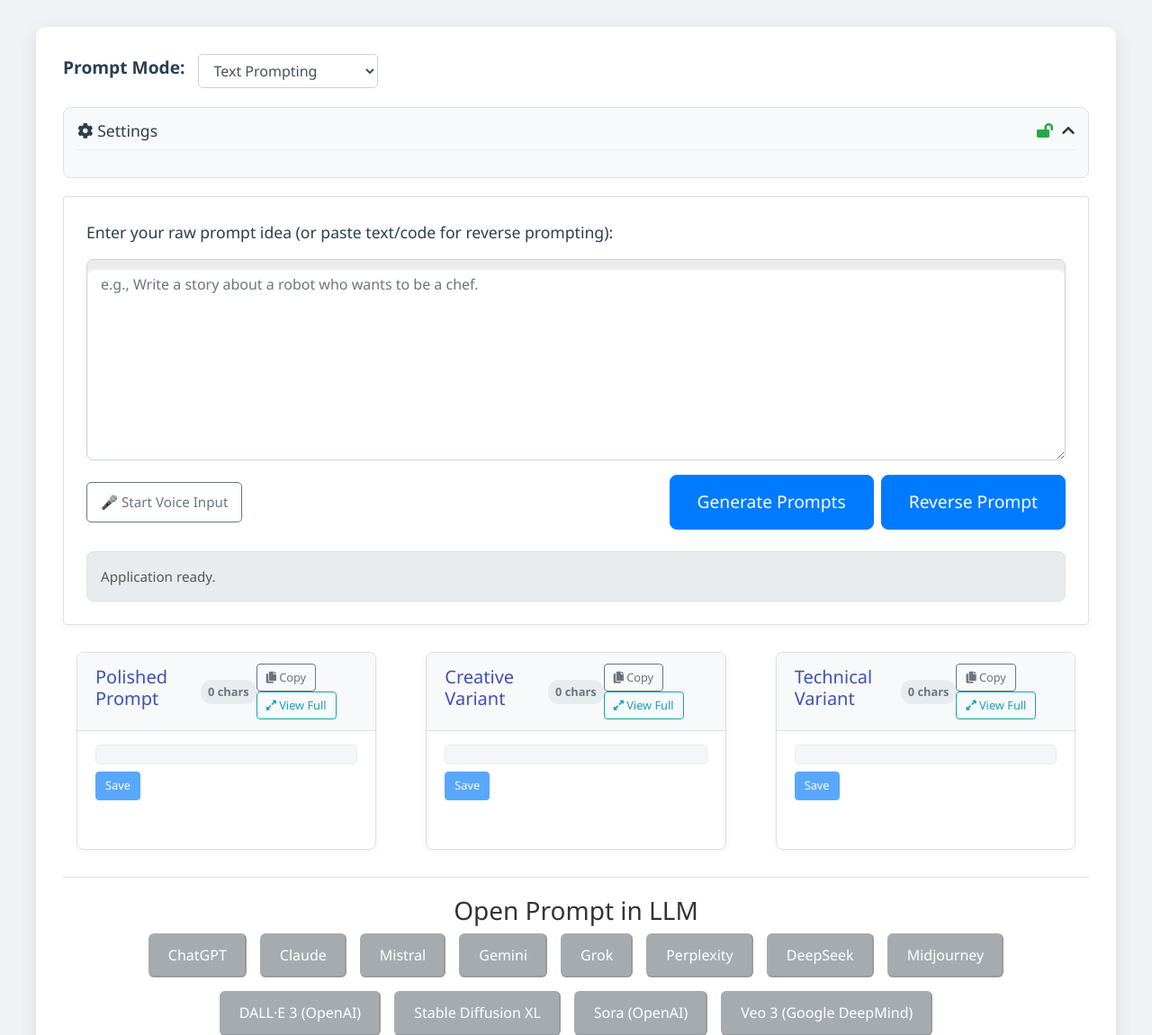
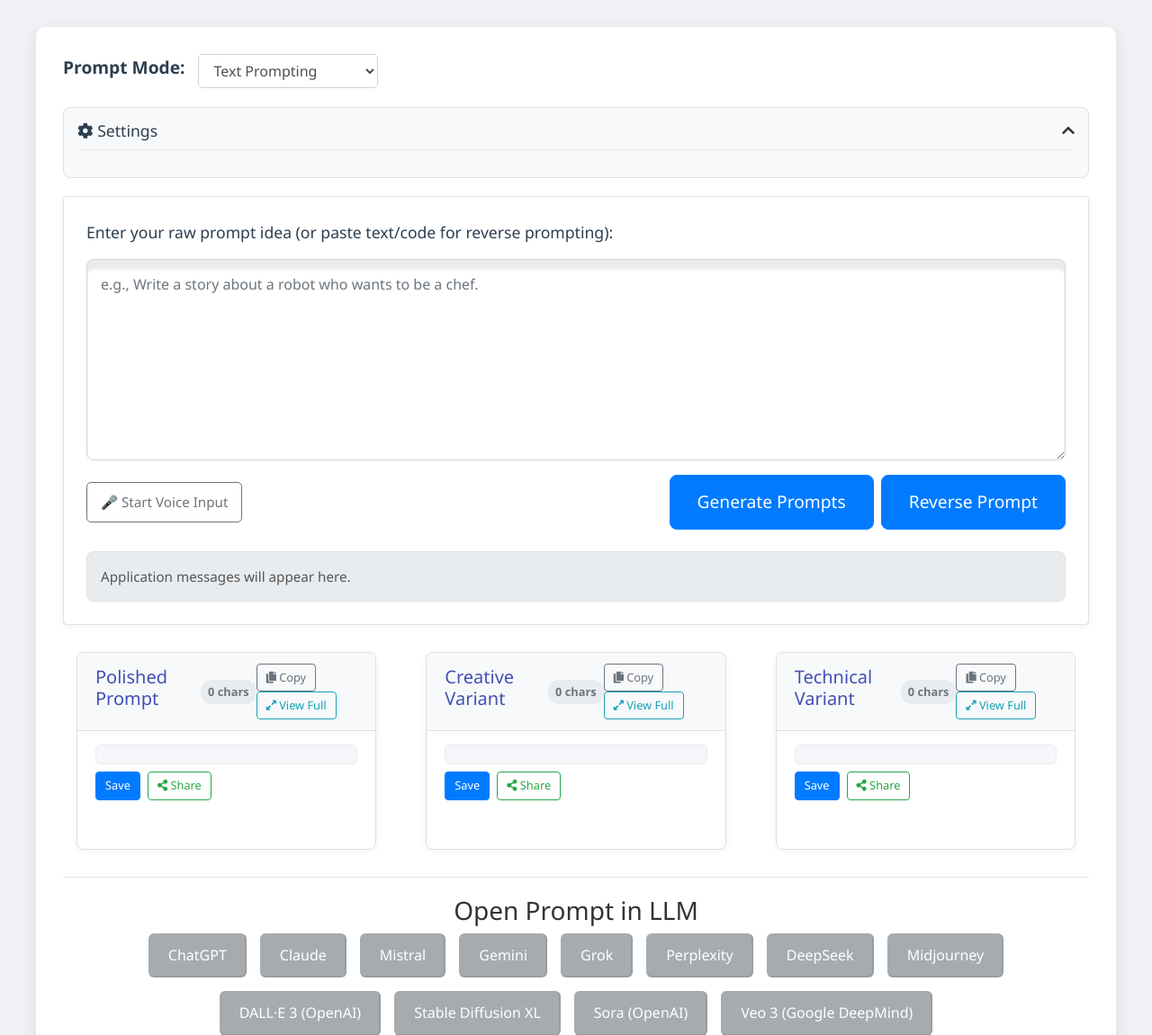
Before and after one commit to simpdatasush/prompts_testing, a Flask app: page /app_home in a window 1280 px wide. Shown: the part 134-1285 px from the top of the page at 90% size. Run offline with Flask 3, Linux system fonts and the light colour scheme; a user stored in the database is signed in; grey boxes labelled with a size stand in for pictures from a placeholder-image service; data that the repository does not hold is empty; some libraries are stand-ins or nearby versions.

Commit message:
Implement social share feature for prompts
Added social sharing functionality

```diff
--- a/templates/index.html
+++ b/templates/index.html
@@ -791,7 +791,7 @@
                     </div>
                     <div class="card-body">
                         <pre id="polished_output"></pre>
-                        <button class="save-button btn btn-sm btn-primary mt-2" data-prompt-type="polished">Save</button>
+                        <div class="d-flex mt-2"><button class="save-button btn btn-sm btn-primary mr-2" data-prompt-type="polished">Save</button><button class="share-button btn btn-sm btn-outline-success" data-prompt-type="polished"><i class="fas fa-share-alt"></i> Share</button></div>
                     </div>
                 </div>
             </div>
@@ -807,7 +807,7 @@
                     </div>
                     <div class="card-body">
                         <pre id="creative_output"></pre>
-                        <button class="save-button btn btn-sm btn-primary mt-2" data-prompt-type="creative">Save</button>
+                        <div class="d-flex mt-2"><button class="save-button btn btn-sm btn-primary mr-2" data-prompt-type="creative">Save</button><button class="share-button btn btn-sm btn-outline-success" data-prompt-type="creative"><i class="fas fa-share-alt"></i> Share</button></div>
                     </div>
                 </div>
             </div>
@@ -823,7 +823,7 @@
                     </div>
                     <div class="card-body">
                         <pre id="technical_output"></pre>
-                        <button class="save-button btn btn-sm btn-primary mt-2" data-prompt-type="technical">Save</button>
+                        <div class="d-flex mt-2"><button class="save-button btn btn-sm btn-primary mr-2" data-prompt-type="technical">Save</button><button class="share-button btn btn-sm btn-outline-success" data-prompt-type="technical"><i class="fas fa-share-alt"></i> Share</button></div>
                     </div>
                 </div>
             </div>
@@ -936,6 +936,30 @@
       </div>
     </div>
     <!-- END NEW: Payment Modal -->
+
+	</div>
+	<div class="modal fade" id="shareModal" tabindex="-1" aria-labelledby="shareModalLabel" aria-hidden="true">
+	<div class="modal-dialog modal-dialog-centered modal-sm">
+	<div class="modal-content">
+	<div class="modal-header">
+	<h5 class="modal-title" id="shareModalLabel">Share Prompt: <span id="sharePromptType"></span></h5>
+	<button type="button" class="close" data-dismiss="modal" aria-label="Close">
+	<span aria-hidden="true">&times;</span>
+	</button>
+	</div>
+	<div class="modal-body text-center">
+	<p>Choose your platform:</p>
+	<button id="shareXButton" class="btn btn-dark btn-block mb-2" target="_blank" rel="noopener noreferrer">
+	<i class="fab fa-twitter"></i> Share on X
+	</button>
+	<button id="shareLinkedInButton" class="btn btn-info btn-block" target="_blank" rel="noopener noreferrer">
+	<i class="fab fa-linkedin"></i> Share on LinkedIn
+	</button>
+	</div>
+	</div>
+	</div>
+	</div>
+	<script src="https://code.jquery.com/jquery-3.5.1.slim.min.js"></script>
 
 
    <script src="https://code.jquery.com/jquery-3.5.1.slim.min.js"></script>
@@ -1836,6 +1860,57 @@
            });
        });
 
+	   });
+});
+
+// --- NEW: Social Share Logic ---
+// Get references to the share modal and buttons
+const shareModal = $('#shareModal');
+const shareXButton = document.getElementById('shareXButton');
+const shareLinkedInButton = document.getElementById('shareLinkedInButton');
+let currentPromptToShare = ''; // Global variable to hold the text of the prompt
+
+document.querySelectorAll('.share-button').forEach(button => {
+    button.addEventListener('click', function() {
+        const promptType = this.dataset.promptType;
+        const promptElementId = `${promptType}_output`;
+        const promptText = document.getElementById(promptElementId).textContent.trim();
+        const selectedLanguage = document.getElementById('lang_select').value;
+        const appOutput = document.getElementById('app_output');
+
+        if (!promptText) {
+            appOutput.textContent = getMessage("no_prompt_to_save", selectedLanguage, {type: "selected"});
+            appOutput.className = 'mt-4 warning';
+            return;
+        }
+
+        // Set global variable and modal title
+        currentPromptToShare = promptText;
+        document.getElementById('sharePromptType').textContent = promptType.charAt(0).toUpperCase() + promptType.slice(1);
+
+        // Update link targets
+        const baseMessage = `Check out this AI prompt idea I generated with Creative AI: ${promptText}`;
+        const tweetMessage = baseMessage.length > 280 ? baseMessage.substring(0, 277) + '...' : baseMessage;
+
+        // X/Twitter URL construction
+        const xUrl = `https://twitter.com/intent/tweet?text=${encodeURIComponent(tweetMessage)}`;
+
+        // LinkedIn URL construction (We use article share, focusing on title/summary/source)
+        const linkedInTitle = `New AI Prompt Idea: ${promptType.charAt(0).toUpperCase() + promptType.slice(1)} Variant`;
+        const linkedInSummary = promptText;
+        const linkedInUrl = `https://www.linkedin.com/shareArticle?mini=true&url=${encodeURIComponent(window.location.href)}&title=${encodeURIComponent(linkedInTitle)}&summary=${encodeURIComponent(linkedInSummary)}&source=${encodeURIComponent('Creative AI')}`;
+
+        // Set event listeners for the modal buttons to use the prepared URLs
+        shareXButton.onclick = () => window.open(xUrl, '_blank', 'width=600,height=400');
+        shareLinkedInButton.onclick = () => window.open(linkedInUrl, '_blank', 'width=600,height=600');
+
+        // Show the modal using jQuery/Bootstrap
+        shareModal.modal('show');
+    });
+});
+// --- END NEW: Social Share Logic ---
+
+// --- Web Speech API for Voice Input with Language Selector ---
        // --- Web Speech API for Voice Input with Language Selector ---
        const promptInputTextarea = document.getElementById('prompt_input');
        const langSelect = document.getElementById('lang_select');
```
